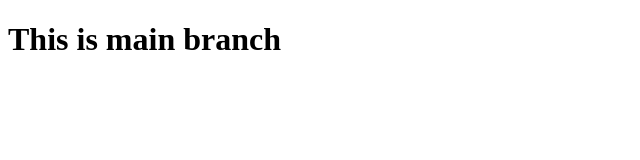
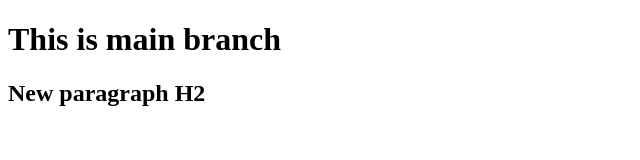
Before and after one commit to Edgars-Viksna/home-work-lesson-03, a plain HTML site: page index.html in a window 1280 px wide. Shown: the whole page, without its empty margins (0-640 px from the left). Drawn offline with Linux system fonts and the light colour scheme.

Commit message:
add paragraphH2

```diff
--- a/index.html
+++ b/index.html
@@ -7,5 +7,7 @@
 </head>
 <body>
     <h1>This is main branch</h1>
+
+    <h2>New paragraph H2</h2>
 </body>
 </html>
```
